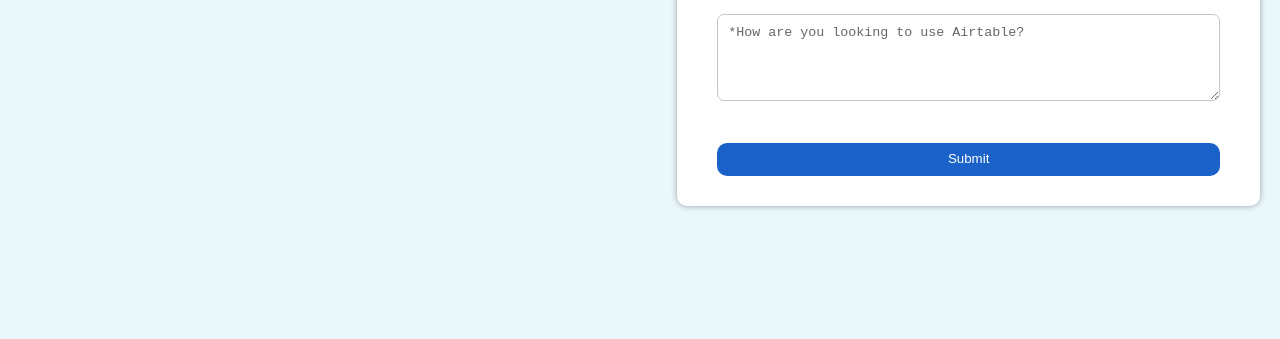
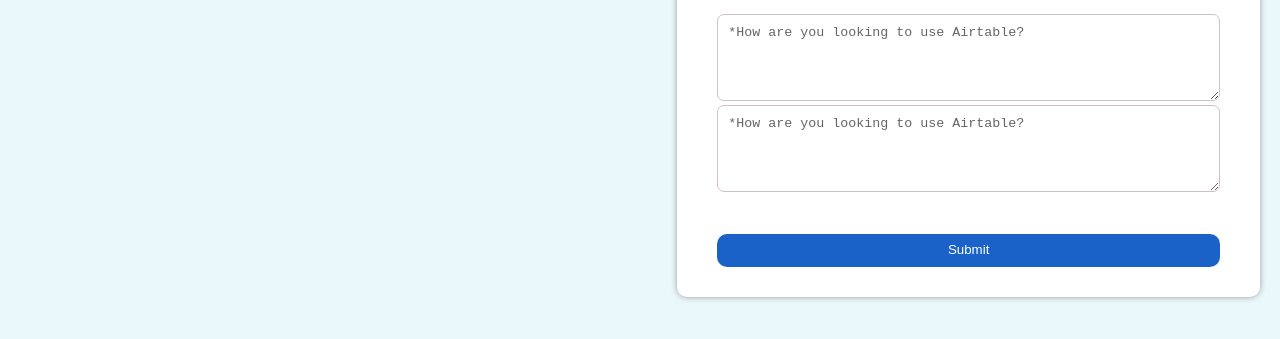
Before and after one commit to kashafjamal2007-rgb/form.11, a plain HTML site: page index.html in a window 1280 px wide. Shown: the part 507-846 px from the top of the page. Before the commit the page ends 813 px from the top, so only its background shows below. Drawn offline with Linux system fonts and the light colour scheme.

Commit message:
1021
1021

```diff
--- a/index.html
+++ b/index.html
@@ -91,6 +91,7 @@
       <br>
       <div class="loocking">
        <textarea name="*How are you looking to use Airtable?" rows="5.5  " cols="85" id="">*How are you looking to use Airtable?</textarea>
+       <textarea name="*How are you looking to use Airtable?" rows="5.5  " cols="85" id="">*How are you looking to use Airtable?</textarea>
       </div>
       <br>
       <div class="button">
```
